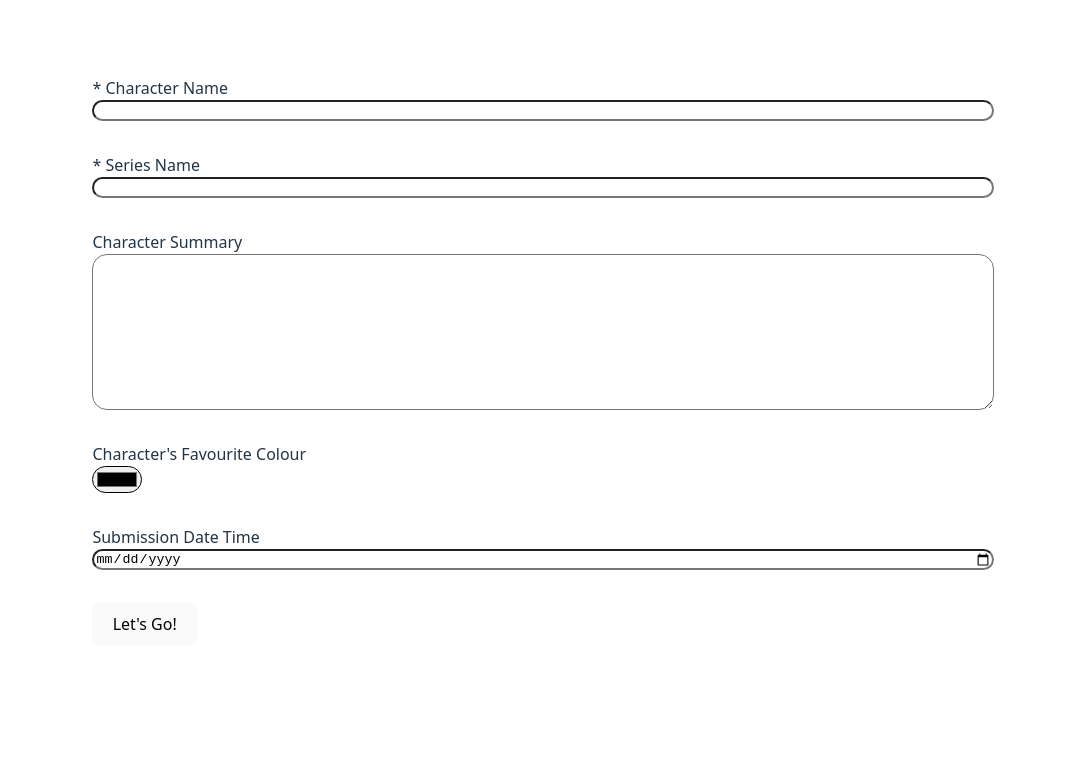
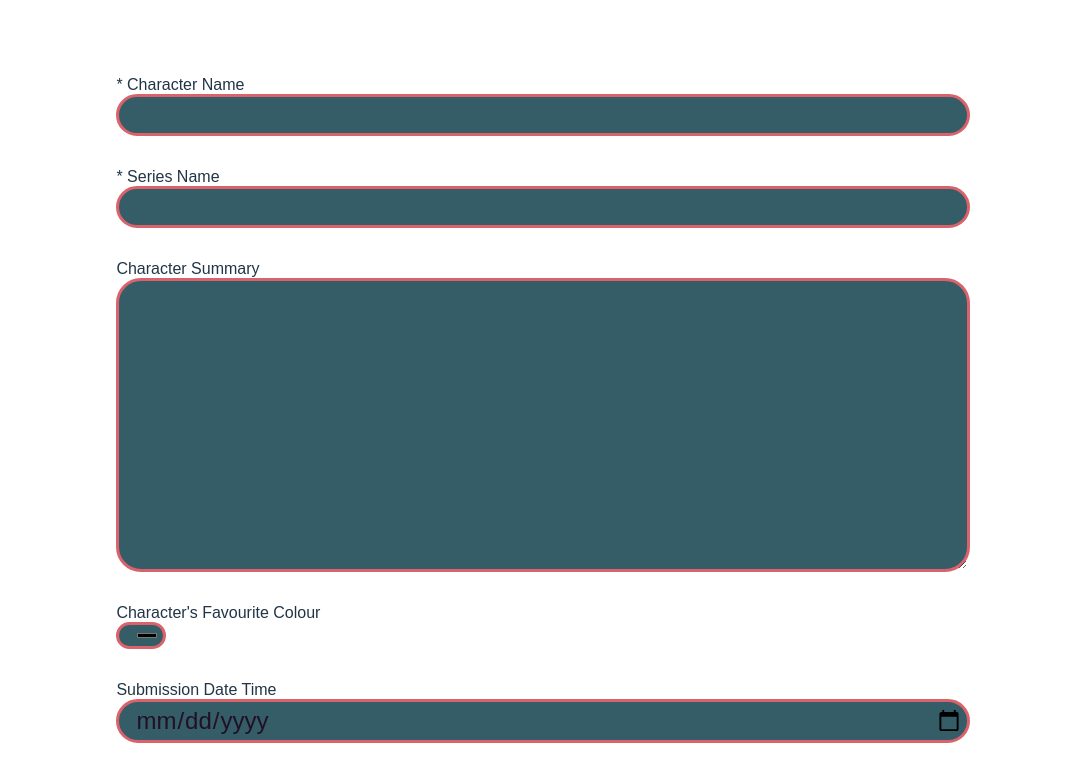
Before and after one commit to emwu1024/brain-gym, a website built with Vite: page FormPractice/vanilla-form/index.html in a window 1280 px wide. Shown: the part 145-917 px from the top of the page, without its empty margins (97-1183 px from the left). Before the commit the page ends 886 px from the top, so only its background shows below. Built offline with nearby package versions, Linux system fonts and the light colour scheme; a web font is replaced by a local one.

Commit message:
Add good enough styling

```diff
--- a/FormPractice/vanilla-form/src/style.css
+++ b/FormPractice/vanilla-form/src/style.css
@@ -1,25 +1,33 @@
+@import url("https://fonts.googleapis.com/css2?family=Rubik+Glitch&family=Sixtyfour+Convergence&display=swap");
+@import url("https://fonts.googleapis.com/css2?family=Bytesized&display=swap");
+
 :root {
-  font-family: system-ui, Avenir, Helvetica, Arial, sans-serif;
-  line-height: 1.5;
+  --black-purple: #201127;
+  --purple: #201433;
+  --black-blue: #1b1e34;
+  --blue: #355d68;
+  --teal: #6aaf9d;
+  --light-teal: #94c5ac;
+  --yellow: #ffeb99;
+  --orange: #ec9a6d;
+  --white-pink: #ffc27a;
+  --light-pink: #d9626b;
+  --pink: #c24b6e;
+  --dark-pink: #a73169;
+
+  color: var(--teal);
+  background-color: var(--black-blue);
+
+  /* Cool but too scary... */
+  /* font-family: "Rubik Glitch", system-ui;
   font-weight: 400;
+  font-style: normal; */
 
-  color-scheme: light dark;
-  color: rgba(255, 255, 255, 0.87);
-  background-color: #242424;
-
-  font-synthesis: none;
-  text-rendering: optimizeLegibility;
-  -webkit-font-smoothing: antialiased;
-  -moz-osx-font-smoothing: grayscale;
-}
-
-a {
-  font-weight: 500;
-  color: #646cff;
-  text-decoration: inherit;
-}
-a:hover {
-  color: #535bf2;
+  font-family: "Sixtyfour Convergence", sans-serif;
+  font-optical-sizing: auto;
+  font-weight: 400;
+  font-style: normal;
+  font-variation-settings: "BLED" 0, "SCAN" 0, "XELA" 0, "YELA" 0;
 }
 
 body {
@@ -40,27 +48,6 @@
   margin: 0 auto;
   padding: 2rem;
   text-align: center;
-}
-
-.logo {
-  height: 6em;
-  padding: 1.5em;
-  will-change: filter;
-  transition: filter 300ms;
-}
-.logo:hover {
-  filter: drop-shadow(0 0 2em #646cffaa);
-}
-.logo.vanilla:hover {
-  filter: drop-shadow(0 0 2em #3178c6aa);
-}
-
-.card {
-  padding: 2em;
-}
-
-.read-the-docs {
-  color: #888;
 }
 
 button {
@@ -93,7 +80,16 @@
 
 input,
 textarea {
-  border-radius: 15px;
+  border-radius: 25px;
+  border: solid var(--light-pink);
+  background-color: var(--blue);
+  font-family: "Bytesized", sans-serif;
+  font-weight: 400;
+  font-style: normal;
+  font-size: 1.5rem;
+  padding: 0.25rem;
+  padding-left: 1rem;
+  color: var(--black-purple);
 }
 
 .page-container {
```
Also changed, not shown: FormPractice/vanilla-form/src/main.ts (+0 -20 lines).
